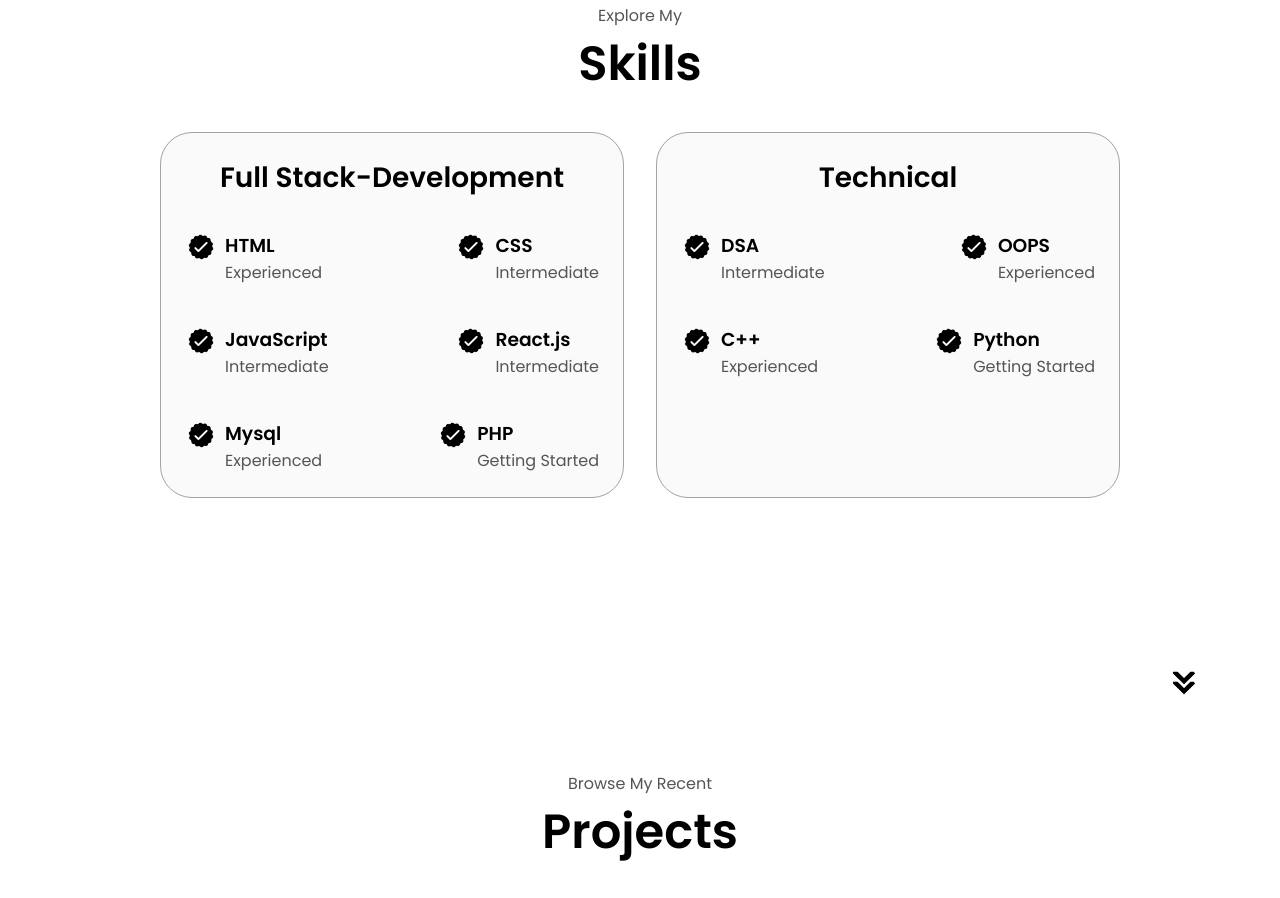
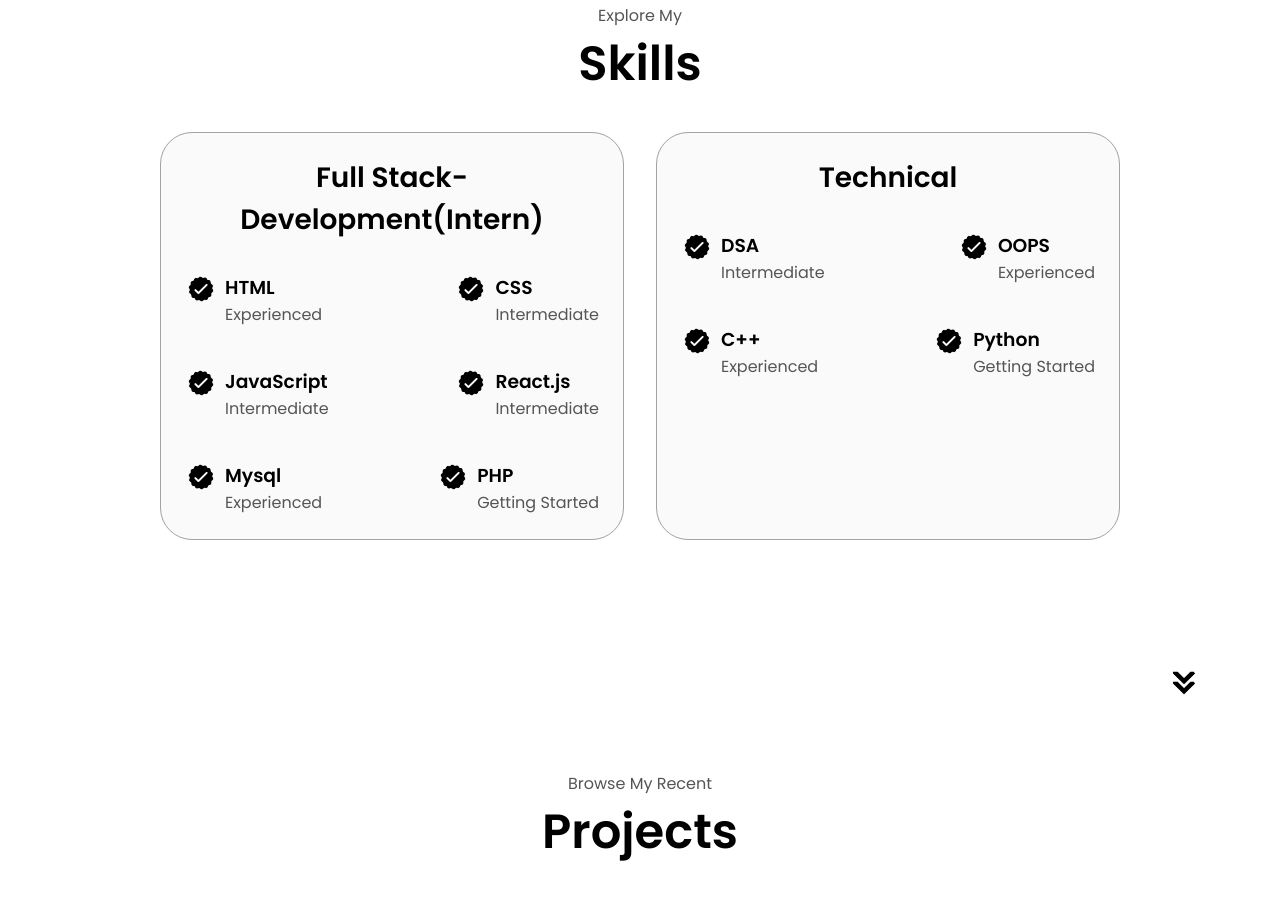
Before and after one commit to Ashishkumar1502/portfolio, a plain HTML site: page index.html in a window 1280 px wide. Shown: the part 1693-2591 px from the top of the page. Drawn offline with Linux system fonts and the light colour scheme.

Commit message:
Update index.html

```diff
--- a/index.html
+++ b/index.html
@@ -157,7 +157,7 @@
         <div class="experience-details-containers">
             <div class="about-containers">
                 <div class="details-containers">
-                    <h2 class="experience-sub-title">Full Stack-Development</h2>
+                    <h2 class="experience-sub-title">Full Stack-Development(Intern)</h2>
                     <div class="article-container">
                         <article>
                             <img
```
